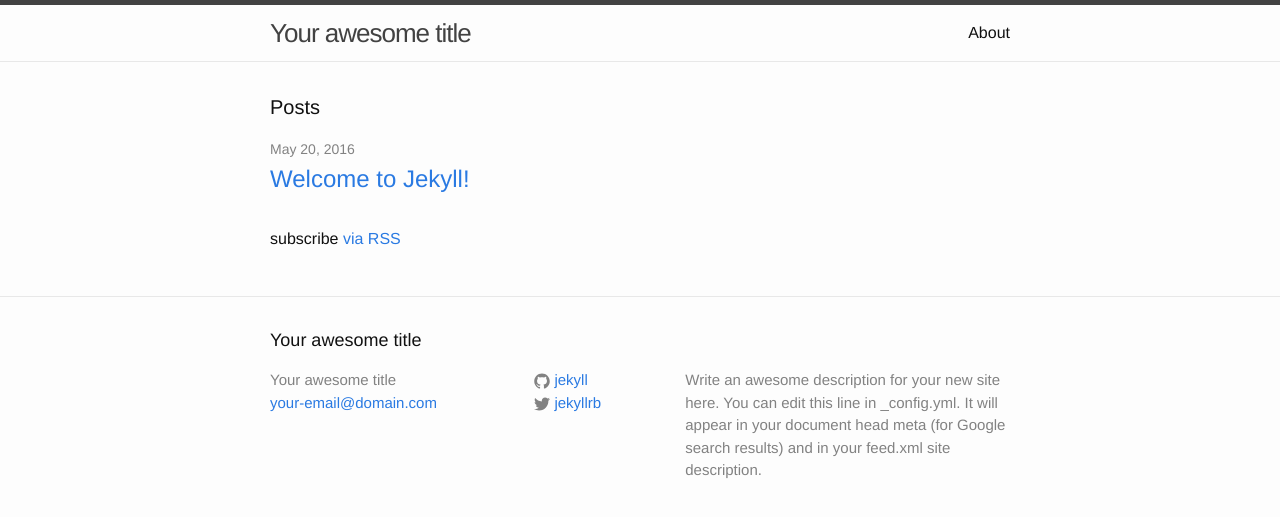
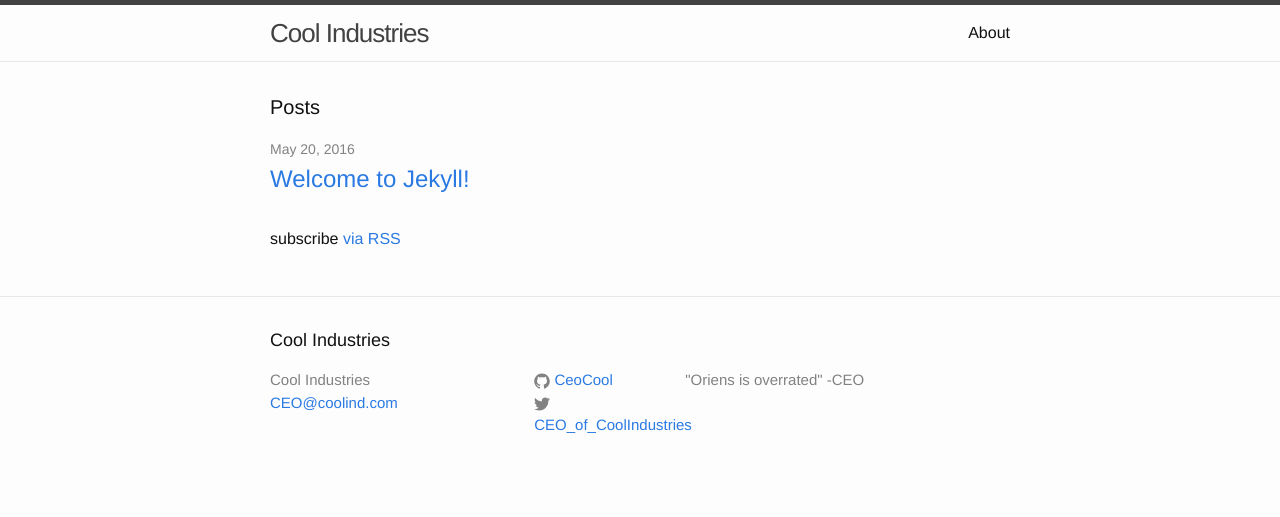
Before and after one commit to greatpersongreatjob/greatpersongreatjob.github.io, a Jekyll site: the page built from index.html, in a window 1280 px wide. Shown: the top 517 px of the page. Built offline with Jekyll 4.4.1, drawn with Linux system fonts in a browser that asks for light colours.

Commit message:
Update _config.yml

```diff
--- a/_config.yml
+++ b/_config.yml
@@ -6,16 +6,14 @@
 # 'jekyll serve'. If you change this file, please restart the server process.
 
 # Site settings
-title: Your awesome title
-email: your-email@domain.com
+title: Cool Industries
+email: CEO@coolind.com
 description: > # this means to ignore newlines until "baseurl:"
-  Write an awesome description for your new site here. You can edit this
-  line in _config.yml. It will appear in your document head meta (for
-  Google search results) and in your feed.xml site description.
+  "Oriens is overrated" -CEO
 baseurl: "" # the subpath of your site, e.g. /blog
-url: "http://yourdomain.com" # the base hostname & protocol for your site
-twitter_username: jekyllrb
-github_username:  jekyll
+url: "https://greatpersongreatjob.github.io/" # the base hostname & protocol for your site
+twitter_username: CEO_of_CoolIndustries
+github_username:  CeoCool
 
 # Build settings
 markdown: kramdown
```
